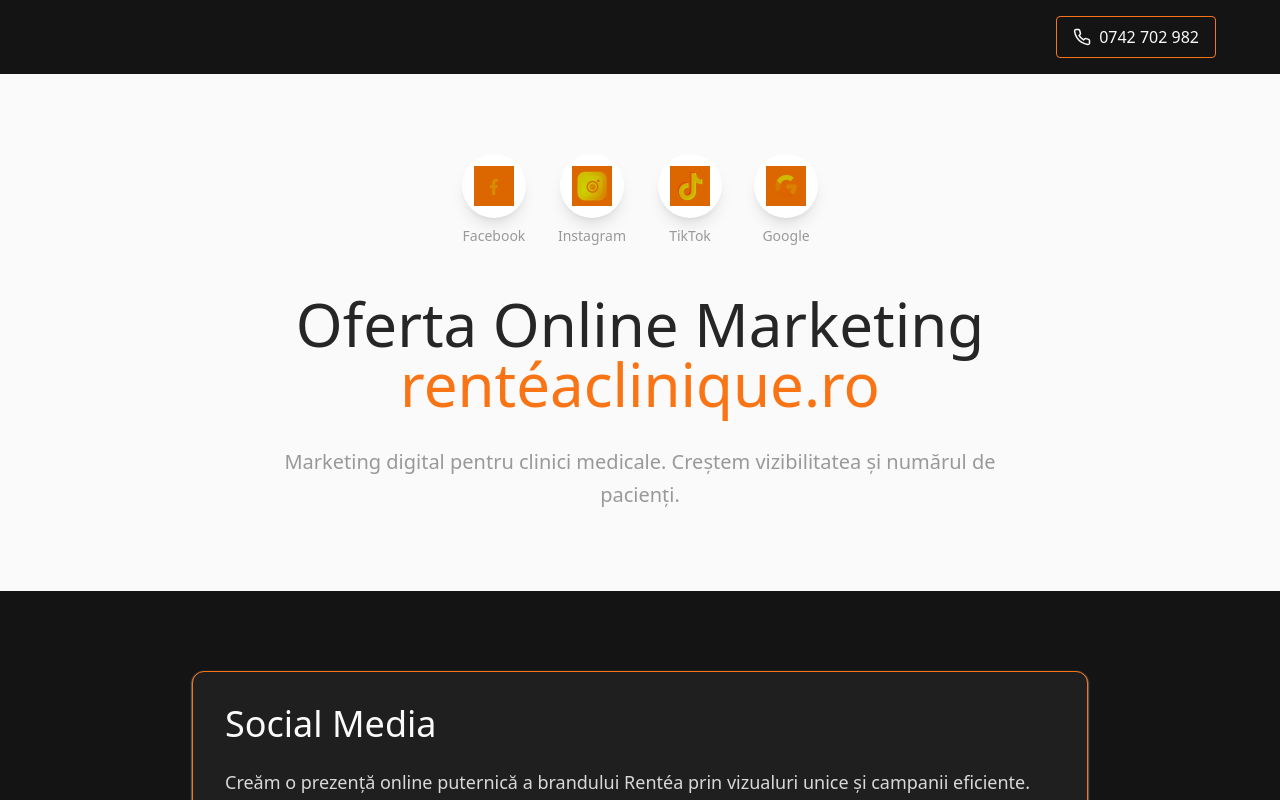
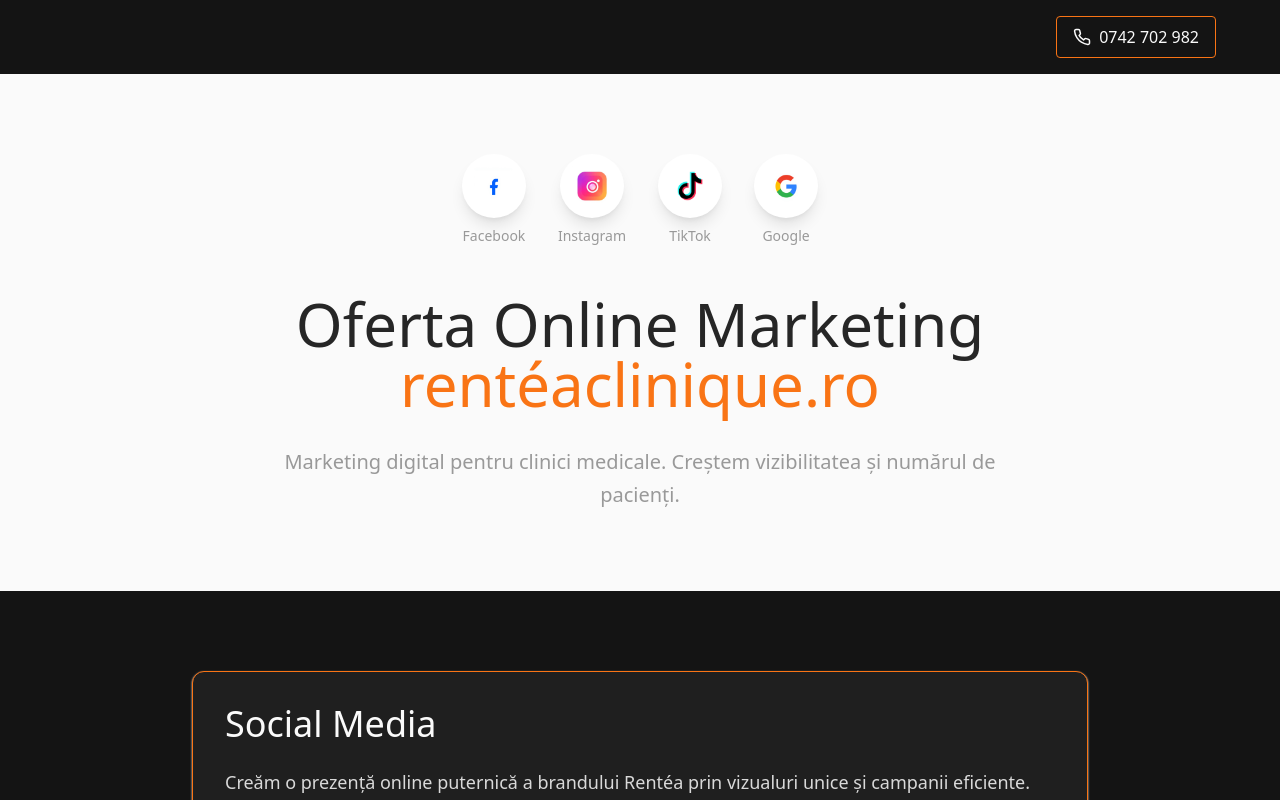
Before and after one commit to rzv1310/rentea, a React (Vite) app: page / in a window 1280 px wide. Shown: the top 800 px of the page. Built offline with nearby package versions, Linux system fonts and the light colour scheme.

Commit message:
Reverted to commit c602a66e82da35c00ba468a3414c782034162e20

```diff
--- a/src/pages/Index.tsx
+++ b/src/pages/Index.tsx
@@ -28,25 +28,25 @@ const Index = () => {
           <div className="mb-12 flex justify-center items-center space-x-8">
             <div className="flex flex-col items-center">
               <div className="w-16 h-16 bg-white rounded-full flex items-center justify-center mb-2 shadow-lg">
-                <img src={facebookLogo} alt="Facebook" className="w-10 h-10 brightness-0 saturate-100" style={{filter: 'invert(64%) sepia(80%) saturate(2000%) hue-rotate(15deg) brightness(100%) contrast(100%)'}} />
+                <img src={facebookLogo} alt="Facebook" className="w-10 h-10" />
               </div>
               <span className="text-sm font-thin text-text-muted">Facebook</span>
             </div>
             <div className="flex flex-col items-center">
               <div className="w-16 h-16 bg-white rounded-full flex items-center justify-center mb-2 shadow-lg">
-                <img src={instagramLogo} alt="Instagram" className="w-10 h-10 brightness-0 saturate-100" style={{filter: 'invert(64%) sepia(80%) saturate(2000%) hue-rotate(15deg) brightness(100%) contrast(100%)'}} />
+                <img src={instagramLogo} alt="Instagram" className="w-10 h-10" />
               </div>
               <span className="text-sm font-thin text-text-muted">Instagram</span>
             </div>
             <div className="flex flex-col items-center">
               <div className="w-16 h-16 bg-white rounded-full flex items-center justify-center mb-2 shadow-lg">
-                <img src="/lovable-uploads/7201f28d-0d62-46d7-8efd-3ea2bad73d01.png" alt="TikTok" className="w-10 h-10 brightness-0 saturate-100" style={{filter: 'invert(64%) sepia(80%) saturate(2000%) hue-rotate(15deg) brightness(100%) contrast(100%)'}} />
+                <img src="/lovable-uploads/7201f28d-0d62-46d7-8efd-3ea2bad73d01.png" alt="TikTok" className="w-10 h-10" />
               </div>
               <span className="text-sm font-thin text-text-muted">TikTok</span>
             </div>
             <div className="flex flex-col items-center">
               <div className="w-16 h-16 bg-white rounded-full flex items-center justify-center mb-2 shadow-lg">
-                <img src={googleLogo} alt="Google" className="w-10 h-10 brightness-0 saturate-100" style={{filter: 'invert(64%) sepia(80%) saturate(2000%) hue-rotate(15deg) brightness(100%) contrast(100%)'}} />
+                <img src={googleLogo} alt="Google" className="w-10 h-10" />
               </div>
               <span className="text-sm font-thin text-text-muted">Google</span>
             </div>
```
